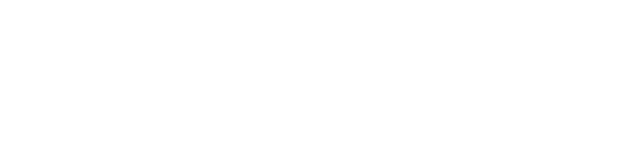
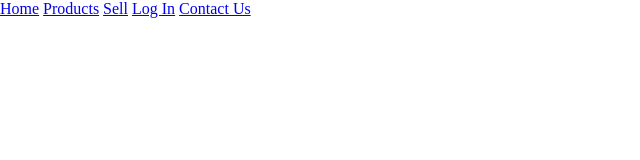
Before and after one commit to mahdi-mey/navbar-hover, a plain HTML site: page index.html in a window 1280 px wide. Shown: the whole page, without its empty margins (0-640 px from the left). Drawn offline with Linux system fonts and the light colour scheme.

Commit message:
added navbar html

```diff
--- a/index.html
+++ b/index.html
@@ -9,5 +9,14 @@
 </head>
 <body>
 
+    <nav>
+		<div class="hover-background"></div>
+		<a href="#" class="menu-item">Home</a>
+		<a href="#" class="menu-item">Products</a>
+		<a href="#" class="menu-item">Sell</a>
+		<a href="#" class="menu-item">Log In</a>
+		<a href="#" class="menu-item">Contact Us</a>
+	</nav>
+
 </body>
 </html>
```
